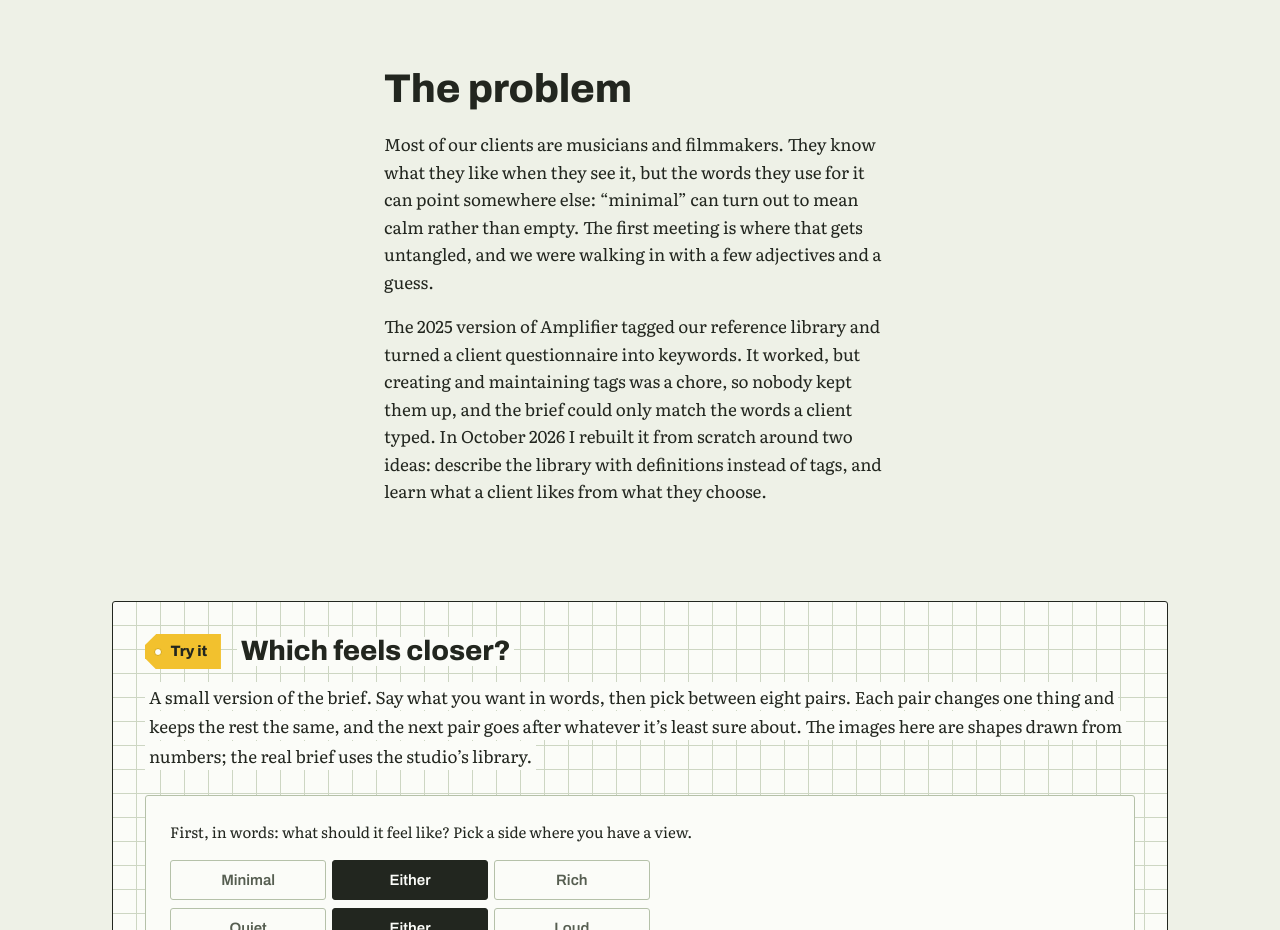
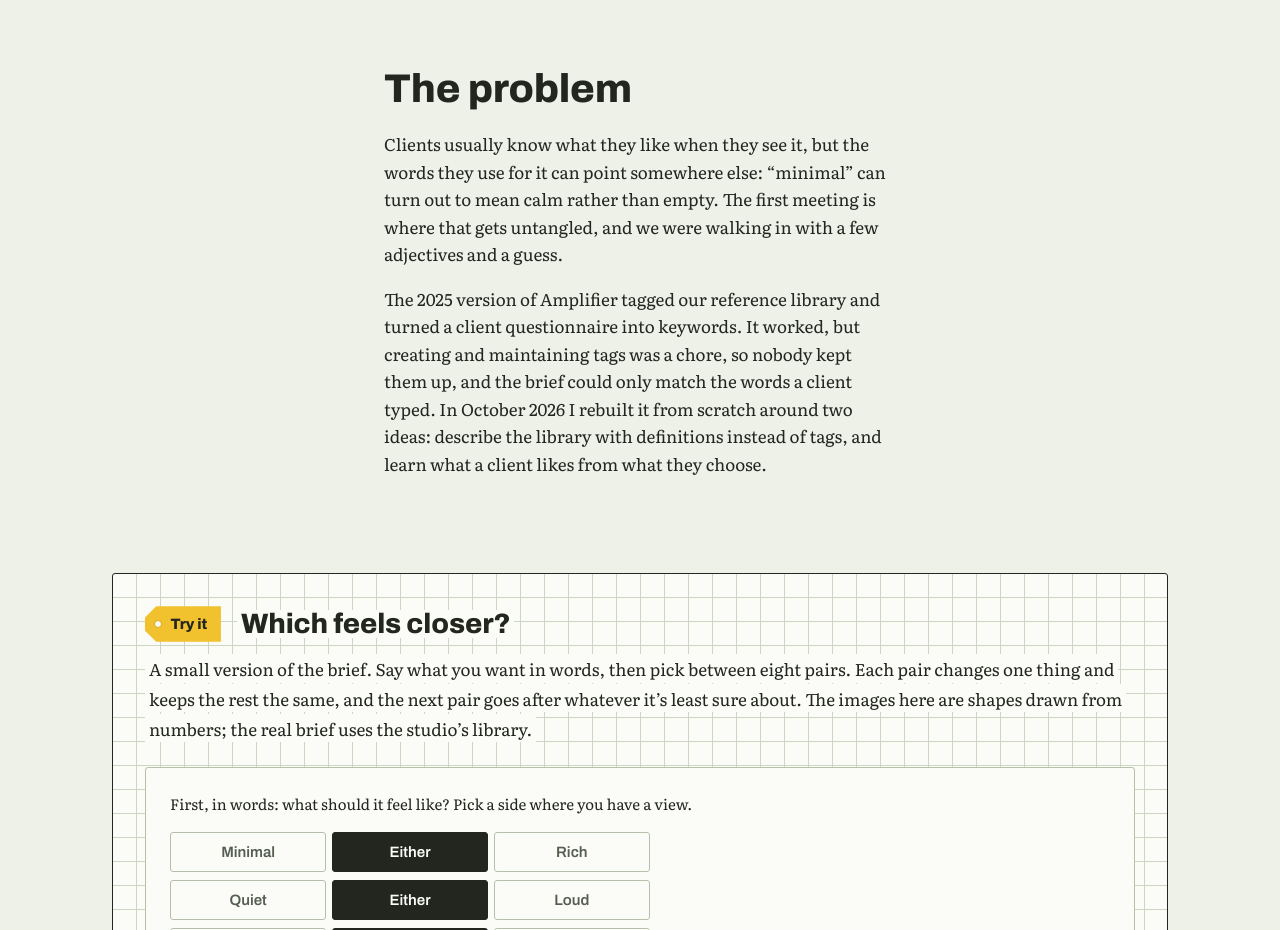
Before and after one commit to AliveOrdinary/portfolio, an Astro site: page /work/amplifier in a window 1280 px wide. Shown: the part 1480-2410 px from the top of the page. Built offline with nearby package versions, Linux system fonts and the light colour scheme; Astro itself is replaced by a stand-in of ours.

Commit message:
Amplifier: don't name the studio's client types
Co-Authored-By: Claude Opus 5.5 <noreply@anthropic.com>
Claude-Session: https://claude.ai/code/session_01VB965s33yqwZAZqdd8NQE2

```diff
--- a/src/data/projects.ts
+++ b/src/data/projects.ts
@@ -34,7 +34,7 @@ export const featured: Featured[] = [
     slug: 'amplifier',
     name: 'Amplifier',
     summary: 'A reference library Claude scores, and a visual brief that finds what a client actually likes, not just what they say.',
-    where: 'Amplifier, the small design studio I’m a partner in. Most of our clients are musicians and filmmakers.',
+    where: 'Amplifier, the small design studio I’m a partner in.',
     before: 'A tagged reference library nobody kept up, and first meetings that started from a few adjectives and a guess.',
     now: 'Clients spend about eight minutes choosing between images on their phone. The studio gets a prep page: what they said, what they chose, where the two disagree, and a starter moodboard.',
     status: 'Rebuilt October 2026, in testing with the studio',
--- a/src/pages/work/amplifier.astro
+++ b/src/pages/work/amplifier.astro
@@ -53,8 +53,8 @@ const phones = [
     <div class="wrap prose">
       <h2>The problem</h2>
       <p>
-        Most of our clients are musicians and filmmakers. They know what they like when they see it, but the words
-        they use for it can point somewhere else: “minimal” can turn out to mean calm rather than empty. The first
+        Clients usually know what they like when they see it, but the words they use for it can point somewhere
+        else: “minimal” can turn out to mean calm rather than empty. The first
         meeting is where that gets untangled, and we were walking in with a few adjectives and a guess.
       </p>
       <p>
```
